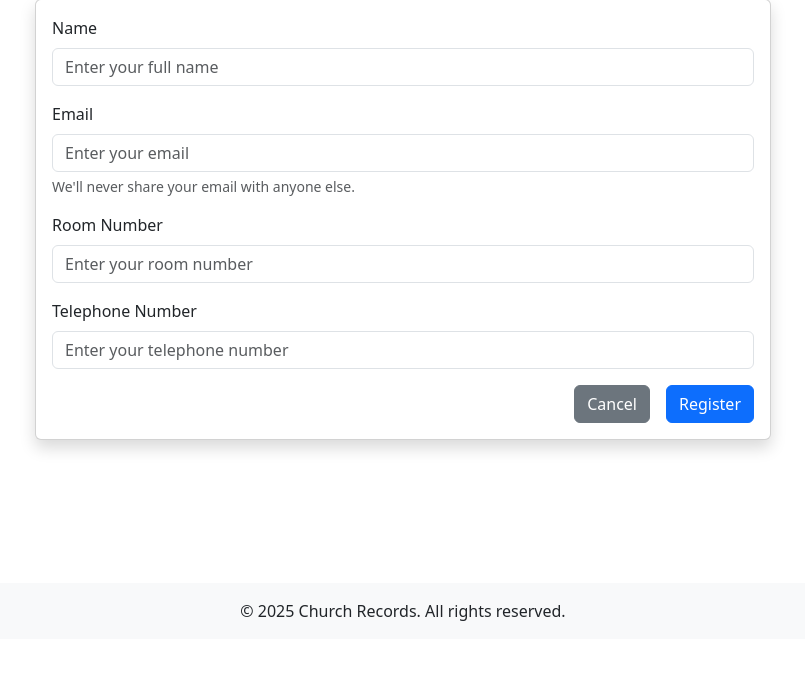
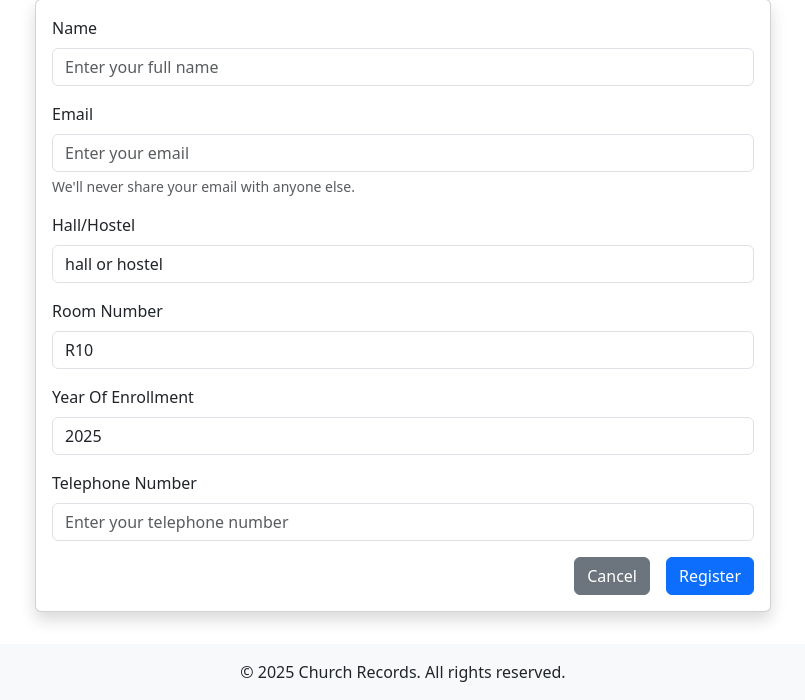
Before and after one commit to chrispydev/church_records, a Django app: page /members/register/ in a window 1280 px wide. Shown: the part 161-861 px from the top of the page, without its empty margins (237-1042 px from the left). Before the commit the page ends 782 px from the top, so only its background shows below. Run offline with Django 5.2, Linux system fonts and the light colour scheme.

Commit message:
feat(file name): hall or hostel field, year of enrollment

```diff
--- a/church_records/settings.py
+++ b/church_records/settings.py
@@ -11,7 +11,7 @@ BASE_DIR = Path(__file__).resolve().parent.parent
 SECRET_KEY = 'django-insecure-hn3fibsqibuph$f*szst33diwu=i)s=cg@z9p7e=(1jc37m#(w'
 
 # SECURITY WARNING: don't run with debug turned on in production!
-DEBUG = False
+DEBUG = True
 
 ALLOWED_HOSTS = ['127.0.0.1', 'church-records.onrender.com']
 
--- a/members/forms.py
+++ b/members/forms.py
@@ -5,9 +5,12 @@ from .models import Member
 class MemberForm(forms.ModelForm):
     class Meta:
         model = Member
-        fields = ['name', 'email', 'room_number', 'telephone_number']
+        fields = ['name', 'email', 'room_number', 'telephone_number',
+                  'hall_or_hostel', 'year_of_enrollment']
         widgets = {
             'name': forms.TextInput(attrs={'class': 'form-control', 'placeholder': 'Enter your full name'}),
+            'hall_or_hostel': forms.TextInput(attrs={'class': 'form-control', 'placeholder': 'Enter your hall_or_hostel'}),
+            'year_of_enrollment': forms.TextInput(attrs={'class': 'form-control', 'placeholder': 'Enter your year_of_enrollment'}),
             'email': forms.EmailInput(attrs={'class': 'form-control', 'placeholder': 'Enter your email'}),
             'room_number': forms.TextInput(attrs={'class': 'form-control', 'placeholder': 'Enter your room number'}),
             'telephone_number': forms.TextInput(attrs={'class': 'form-control', 'placeholder': 'Enter your telephone number'}),
--- a/members/models.py
+++ b/members/models.py
@@ -1,10 +1,13 @@
 from django.db import models
 from django.urls import reverse
+
 
 class Member(models.Model):
     name = models.CharField(max_length=100)
     email = models.EmailField(unique=True)
-    room_number = models.CharField(max_length=20)
+    hall_or_hostel = models.CharField(max_length=100, default='hall or hostel')
+    room_number = models.CharField(max_length=20, default='R10')
+    year_of_enrollment = models.CharField(max_length=20, default='2025')
     telephone_number = models.CharField(max_length=20)
     created_at = models.DateTimeField(auto_now_add=True)
 
--- a/members/views.py
+++ b/members/views.py
@@ -5,6 +5,7 @@ from django.urls import reverse_lazy
 
 from .models import Member
 from .forms import MemberForm
+
 
 class MemberListView(ListView):
     model = Member
@@ -17,6 +18,7 @@ class MemberListView(ListView):
         context['title'] = 'All Members'
         return context
 
+
 class MemberCreateView(CreateView):
     model = Member
     form_class = MemberForm
@@ -28,8 +30,10 @@ class MemberCreateView(CreateView):
         return context
 
     def form_valid(self, form):
-        messages.success(self.request, f'Member "{form.instance.name}" has been registered successfully!')
+        messages.success(
+            self.request, f'Member "{form.instance.name}" has been registered successfully!')
         return super().form_valid(form)
+
 
 class MemberDetailView(DetailView):
     model = Member
--- a/templates/members/member_form.html
+++ b/templates/members/member_form.html
@@ -46,11 +46,35 @@
                     </div>
 
                     <div class="mb-3">
+                        <label for="{{ form.hall_or_hostel.id_for_label }}" class="form-label">Hall/Hostel</label>
+                        {{ form.hall_or_hostel }}
+                        {% if form.hall_or_hostel.errors %}
+                            <div class="invalid-feedback d-block">
+                                {% for error in form.hall_or_hostel.errors %}
+                                    {{ error }}
+                                {% endfor %}
+                            </div>
+                        {% endif %}
+                    </div>
+
+                    <div class="mb-3">
                         <label for="{{ form.room_number.id_for_label }}" class="form-label">Room Number</label>
                         {{ form.room_number }}
                         {% if form.room_number.errors %}
                             <div class="invalid-feedback d-block">
                                 {% for error in form.room_number.errors %}
+                                    {{ error }}
+                                {% endfor %}
+                            </div>
+                        {% endif %}
+                    </div>
+
+                    <div class="mb-3">
+                        <label for="{{ form.room_number.id_for_label }}" class="form-label">Year Of Enrollment</label>
+                        {{ form.year_of_enrollment }}
+                        {% if form.year_of_enrollment.errors %}
+                            <div class="invalid-feedback d-block">
+                                {% for error in form.year_of_enrollment.errors %}
                                     {{ error }}
                                 {% endfor %}
                             </div>
```
Also changed, not shown: db.sqlite3, members/migrations/0003_remove_appointment_member_and_more.py (added), members/migrations/0004_alter_member_hall_or_hostel.py (added).
